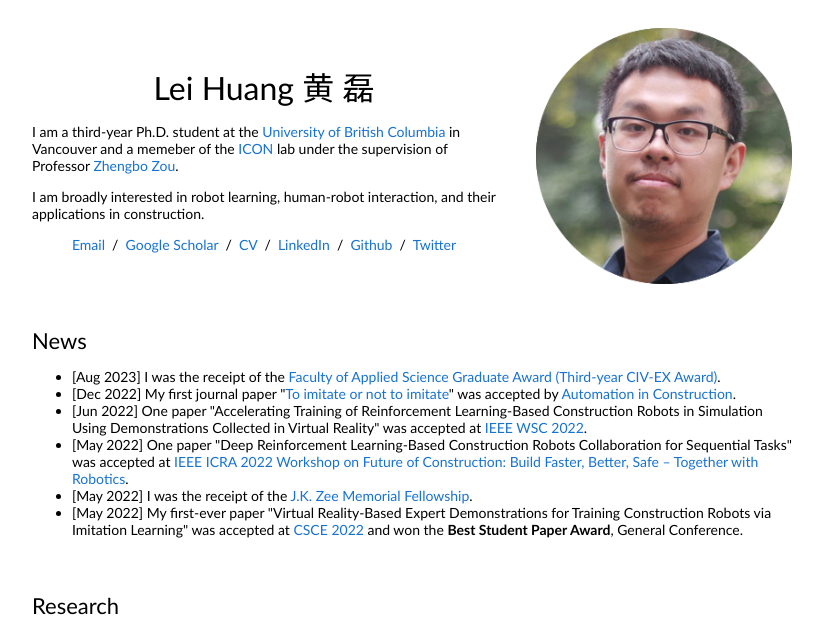
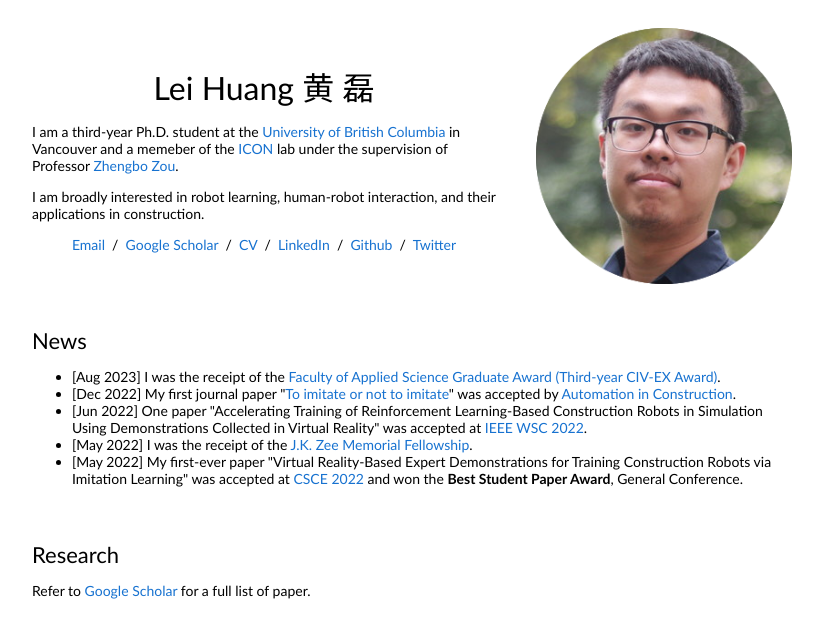
Before and after one commit to LeiHHHuang/leihhhuang.github.io, a plain HTML site: page index.html in a window 1280 px wide. Shown: the top 630 px of the page, without its empty margins (228-1051 px from the left). Drawn offline with Linux system fonts and the light colour scheme.

Commit message:
Update index.html

```diff
--- a/index.html
+++ b/index.html
@@ -46,7 +46,6 @@
                <li>[Aug 2023] I was the receipt of the <a href="https://students.ubc.ca/enrolment/finances/award-search/vancouver/faculty-applied-science/general/6434">Faculty of Applied Science Graduate Award (Third-year CIV-EX Award)</a>. </li>
                <li>[Dec 2022] My first journal paper "<a href="https://www.sciencedirect.com/science/article/abs/pii/S0926580522005611">To imitate or not to imitate</a>" was accepted by <a href="https://www.sciencedirect.com/journal/automation-in-construction">Automation in Construction</a>. </li>
                <li>[Jun 2022] One paper "Accelerating Training of Reinforcement Learning-Based Construction Robots in Simulation Using Demonstrations Collected in Virtual Reality" was accepted at <a href="https://meetings.informs.org/wordpress/wsc2022/">IEEE WSC 2022</a>. </li>
-               <li>[May 2022] One paper "Deep Reinforcement Learning-Based Construction Robots Collaboration for Sequential Tasks" was accepted at <a href="https://www.icra2022.org/">IEEE ICRA 2022</a> <a href="https://construction-robots.github.io/">Workshop on Future of Construction: Build Faster, Better, Safe – Together with Robotics</a>. </li>
                <li>[May 2022] I was the receipt of the <a href="https://students.ubc.ca/enrolment/finances/award-search/vancouver/faculty-applied-science/general/4891">J.K. Zee Memorial Fellowship</a>. </li>
                <li>[May 2022] My first-ever paper "Virtual Reality-Based Expert Demonstrations for Training Construction Robots via Imitation Learning" was accepted at <a href="https://csce2022.com/">CSCE 2022</a> and won the <b>Best Student Paper Award</b>, General Conference. </li>
               </ul>
```
